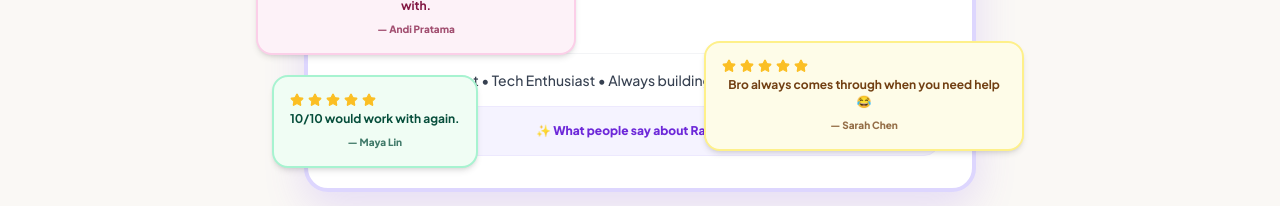
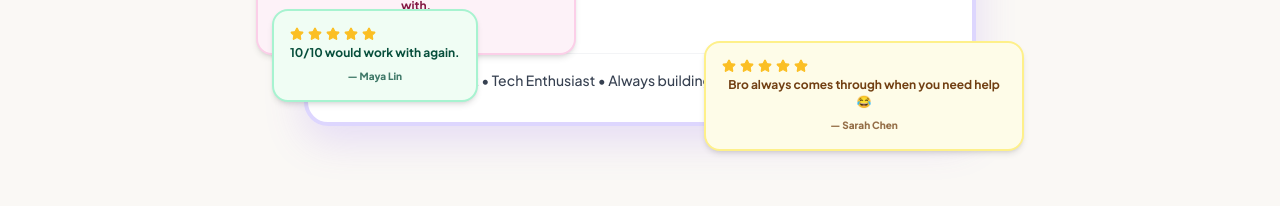
Before and after one commit to RMR1997/vouchy, a Next.js app: page / in a window 1280 px wide. Shown: the part 690-896 px from the top of the page. Built offline with nearby package versions, Linux system fonts and the light colour scheme; no server answers; the database is empty; grey boxes are pictures that could not be loaded.

Commit message:
Remove What people say about Rajabi box from mobile homepage profile card mockup

```diff
--- a/src/app/page.tsx
+++ b/src/app/page.tsx
@@ -151,15 +151,9 @@ export default function HomePage() {
               </div>
             </div>
 
-            <p className="text-sm text-gray-700 font-medium mb-4">
+            <p className="text-sm text-gray-700 font-medium">
               Technical Consultant • Tech Enthusiast • Always building something 🚀
             </p>
-
-            <div className="bg-vouchy-purple-50 p-4 rounded-2xl border border-vouchy-purple-100 text-center">
-              <span className="text-xs font-extrabold text-vouchy-purple-700 block">
-                ✨ What people say about Rajabi 💬
-              </span>
-            </div>
           </div>
 
           {/* Floating Testimonial Cards around Main Card */}
```
